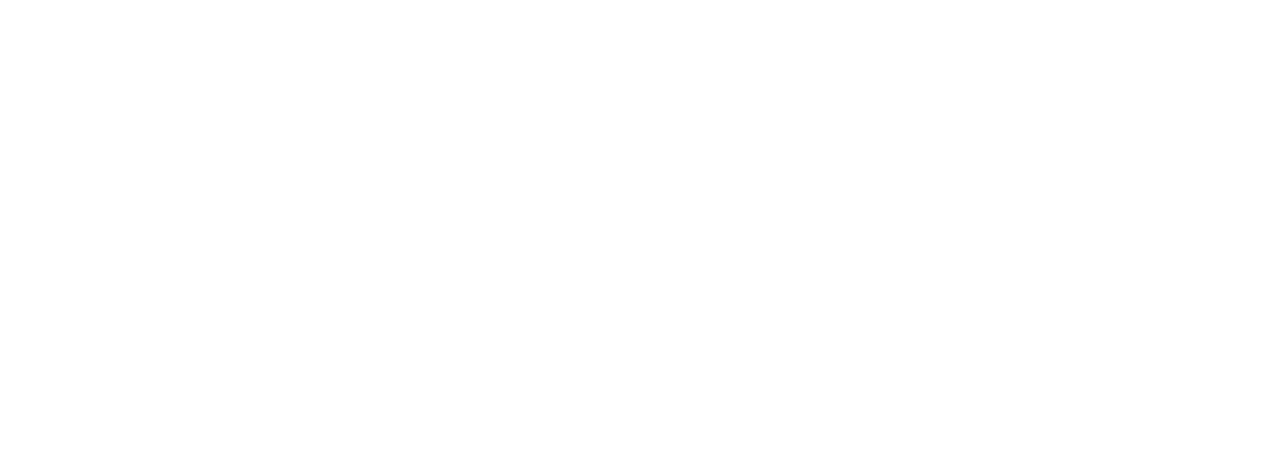
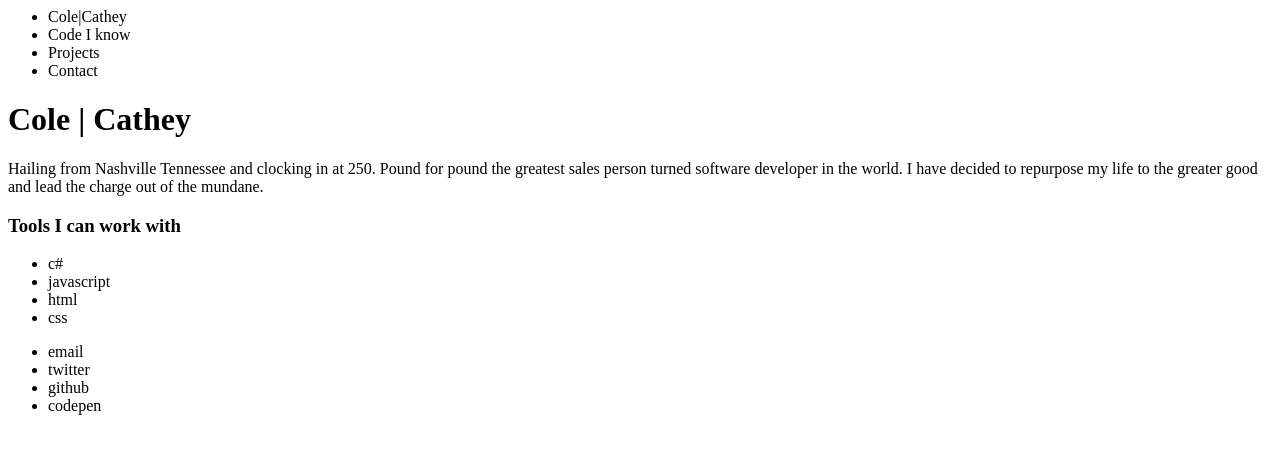
Before and after one commit to colecathey/ProfilePage, a plain HTML site: page index.html in a window 1280 px wide. Drawn offline with Linux system fonts and the light colour scheme.

Commit message:
dec6.1
fleshed out the aspects i want to cover on the page

```diff
--- a/index.html
+++ b/index.html
@@ -1,12 +1,27 @@
 <!--NavBar-->
 <nav>
+  <ul>
+    <li>Cole|Cathey</li>
+    <li>Code I know</li>
+    <li>Projects</li>
+    <li>Contact</li>
+  </ul>
 </nav>
 <!--PersonalInfo-->
 <div>
+  <h1>Cole | Cathey</h1>
+  <p>Hailing from Nashville Tennessee and clocking in at 250. Pound for pound the greatest sales person turned software developer in the world. I have decided to repurpose my life to the greater good and lead the charge out of the mundane.
 </div>
 
 <!--Disciplines-->
 <div>
+  <h3>Tools I can work with</h3>
+  <ul>
+    <li>c#</li>
+    <li>javascript</li>
+    <li>html</li>
+    <li>css</li>
+  </ul>
 </div>
 
 <!--Projects-->
@@ -15,4 +30,10 @@
 
 <!--Contacts-->
 <div>
+  <ul>
+    <li>email</li>
+    <li>twitter</li>
+    <li>github</li>
+    <li>codepen</li>
+  </ul>
 </div>
```
